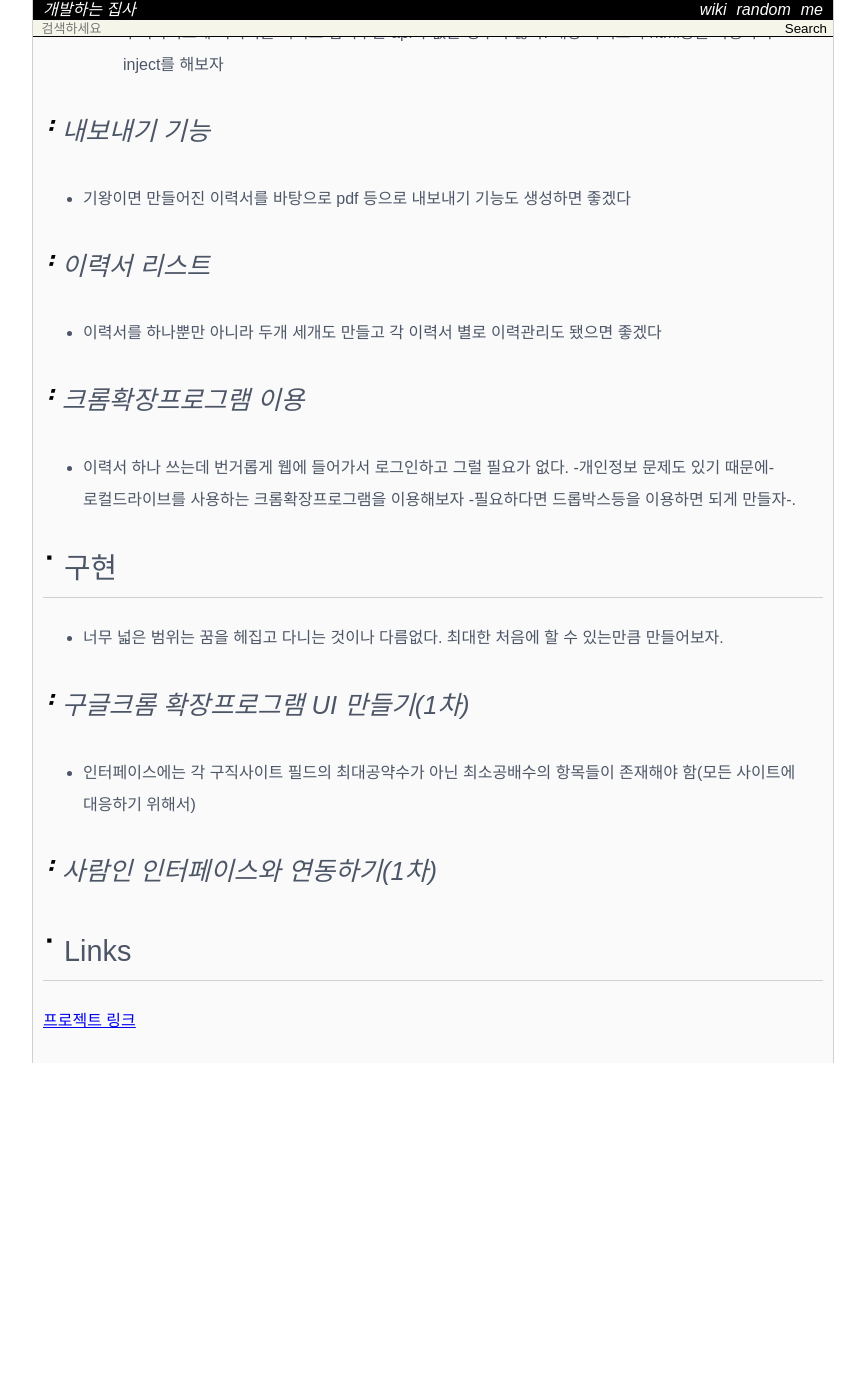
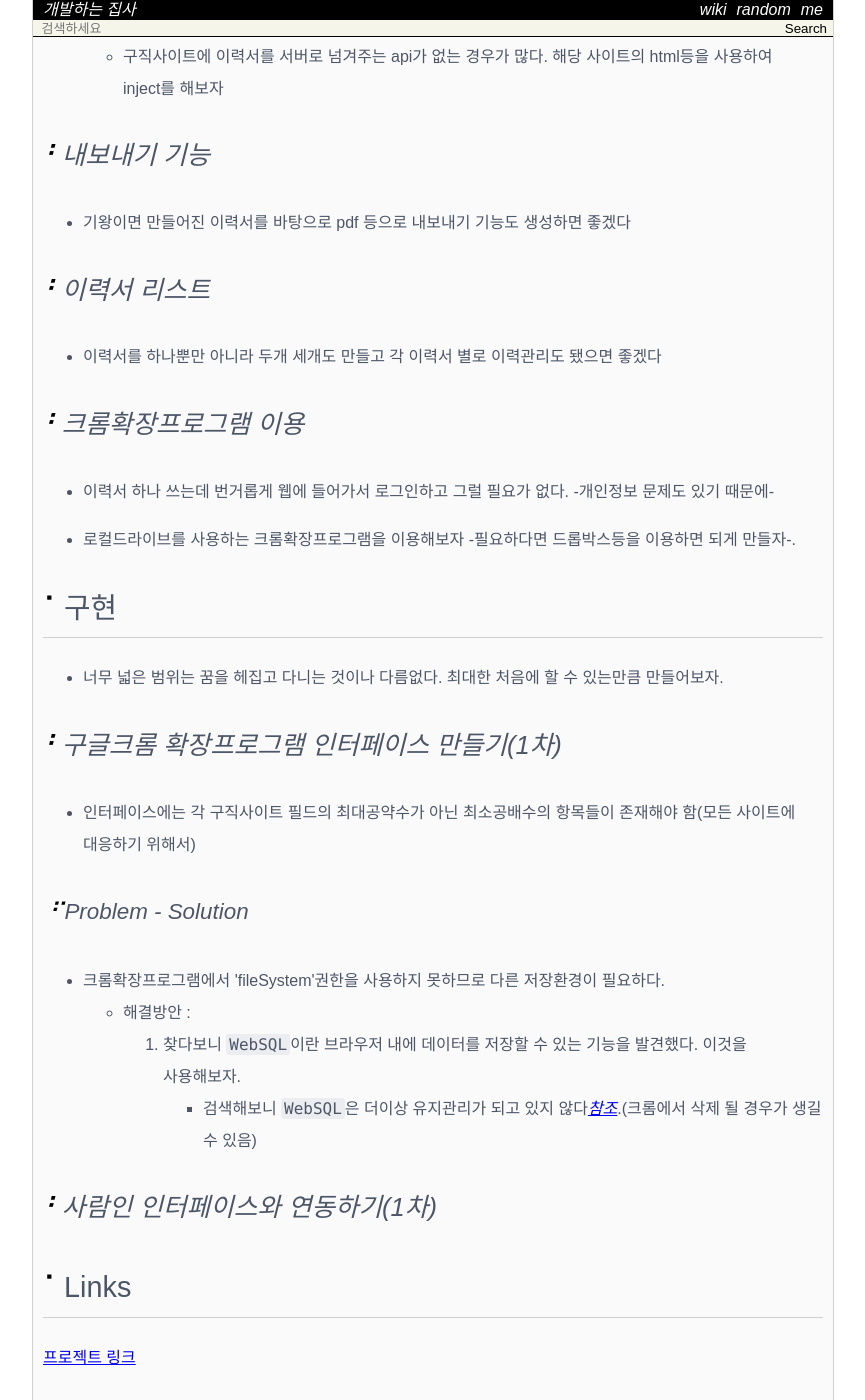
Before and after one commit to Achelous1/achelous1.github.io, a Jekyll site: the page built from _wiki/United-Resume.md, in a window 1280 px wide and 1400 px high, scrolled down 1188 px. Shown: the whole window, without its empty margins (207-1072 px from the left). Built offline with Jekyll 4.4.1, drawn with Linux system fonts in a browser that asks for light colours; nearby versions of some CDN libraries; some web fonts are replaced; comment, search, counter and statistics services are not loaded; before the commit the page ends 2251 px from its top, so only the background shows below that; some of the changed text lies outside the part shown.

Commit message:
MODIFY wiki post
* Modified contents of "United Resume" project post
	* Problem - Solution for phase 1

```diff
--- a/_data/pageMap.yml
+++ b/_data/pageMap.yml
@@ -204,7 +204,7 @@ United-Resume:
     summary: '이력서통합관리 크롬확장프로그램을 만들어보자'
     parent: programming
     url: /wiki/United-Resume
-    updated: '2021-02-02 18:01:20 +0900'
+    updated: '2021-02-19 14:09:31 +0900'
     children: []
 Useful-sites:
     type: wiki
--- a/_wiki/United-Resume.md
+++ b/_wiki/United-Resume.md
@@ -34,13 +34,21 @@ latex   : false
 * 이력서를 하나뿐만 아니라 두개 세개도 만들고 각 이력서 별로 이력관리도 됐으면 좋겠다
 
 ### 크롬확장프로그램 이용
-* 이력서 하나 쓰는데 번거롭게 웹에 들어가서 로그인하고 그럴 필요가 없다. -개인정보 문제도 있기 때문에- 로컬드라이브를 사용하는 크롬확장프로그램을 이용해보자 -필요하다면 드롭박스등을 이용하면 되게 만들자-.
+* 이력서 하나 쓰는데 번거롭게 웹에 들어가서 로그인하고 그럴 필요가 없다. -개인정보 문제도 있기 때문에-
+
+* 로컬드라이브를 사용하는 크롬확장프로그램을 이용해보자 -필요하다면 드롭박스등을 이용하면 되게 만들자-.
 
 ## 구현
 * 너무 넓은 범위는 꿈을 헤집고 다니는 것이나 다름없다. 최대한 처음에 할 수 있는만큼 만들어보자.
 
-### 구글크롬 확장프로그램 UI 만들기(1차)
+### 구글크롬 확장프로그램 인터페이스 만들기(1차)
 * 인터페이스에는 각 구직사이트 필드의 최대공약수가 아닌 최소공배수의 항목들이 존재해야 함(모든 사이트에 대응하기 위해서)
+
+#### Problem - Solution
+* 크롬확장프로그램에서 'fileSystem'권한을 사용하지 못하므로 다른 저장환경이 필요하다.
+    * 해결방안 :
+        1. 찾다보니 `WebSQL`이란 브라우저 내에 데이터를 저장할 수 있는 기능을 발견했다. 이것을 사용해보자.
+            * 검색해보니 `WebSQL`은 더이상 유지관리가 되고 있지 않다[*참조*](https://www.w3.org/TR/webdatabase/).(크롬에서 삭제 될 경우가 생길 수 있음)
 
 ### 사람인 인터페이스와 연동하기(1차)
 
--- /dev/null
+++ b/data/tag/blog.json
@@ -0,0 +1 @@
+{"fileName":"blog","collection":{"blog-testing-method":{"type":"wiki","title":"Johngrib 위키 로컬테스트","summary":"","parent":"programming","url":"/wiki/blog-testing-method","updated":"2021-02-18 12:13:10 +0900","children":[]}}}
--- /dev/null
+++ b/data/tag/local-test.json
@@ -0,0 +1 @@
+{"fileName":"local-test","collection":{"blog-testing-method":{"type":"wiki","title":"Johngrib 위키 로컬테스트","summary":"","parent":"programming","url":"/wiki/blog-testing-method","updated":"2021-02-18 12:13:10 +0900","children":[]}}}
--- /dev/null
+++ b/data/tag/wiki.json
@@ -0,0 +1 @@
+{"fileName":"wiki","collection":{"blog-testing-method":{"type":"wiki","title":"Johngrib 위키 로컬테스트","summary":"","parent":"programming","url":"/wiki/blog-testing-method","updated":"2021-02-18 12:13:10 +0900","children":[]}}}
```
Also changed, not shown: other parts of _wiki/United-Resume.md (+1 -1 lines).
